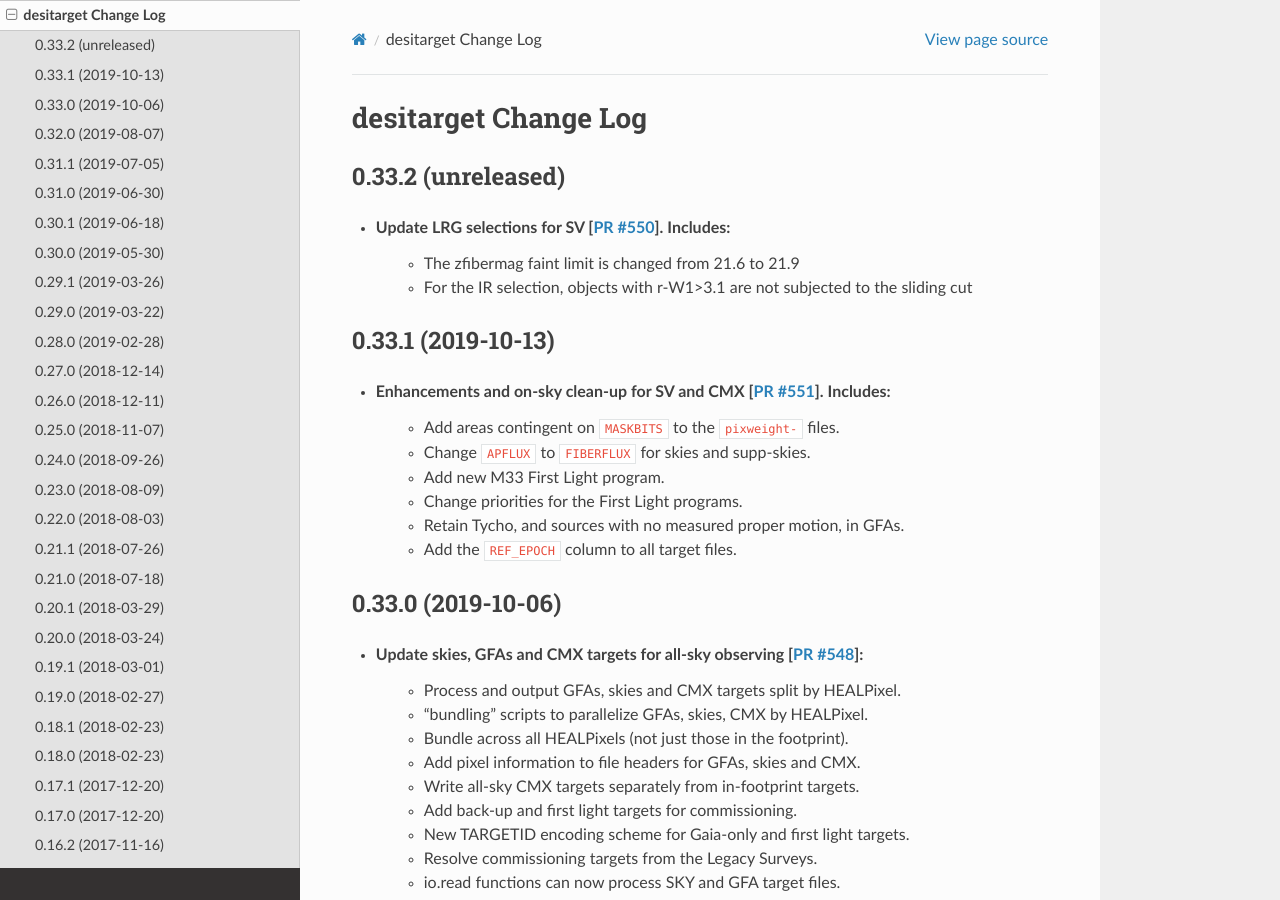
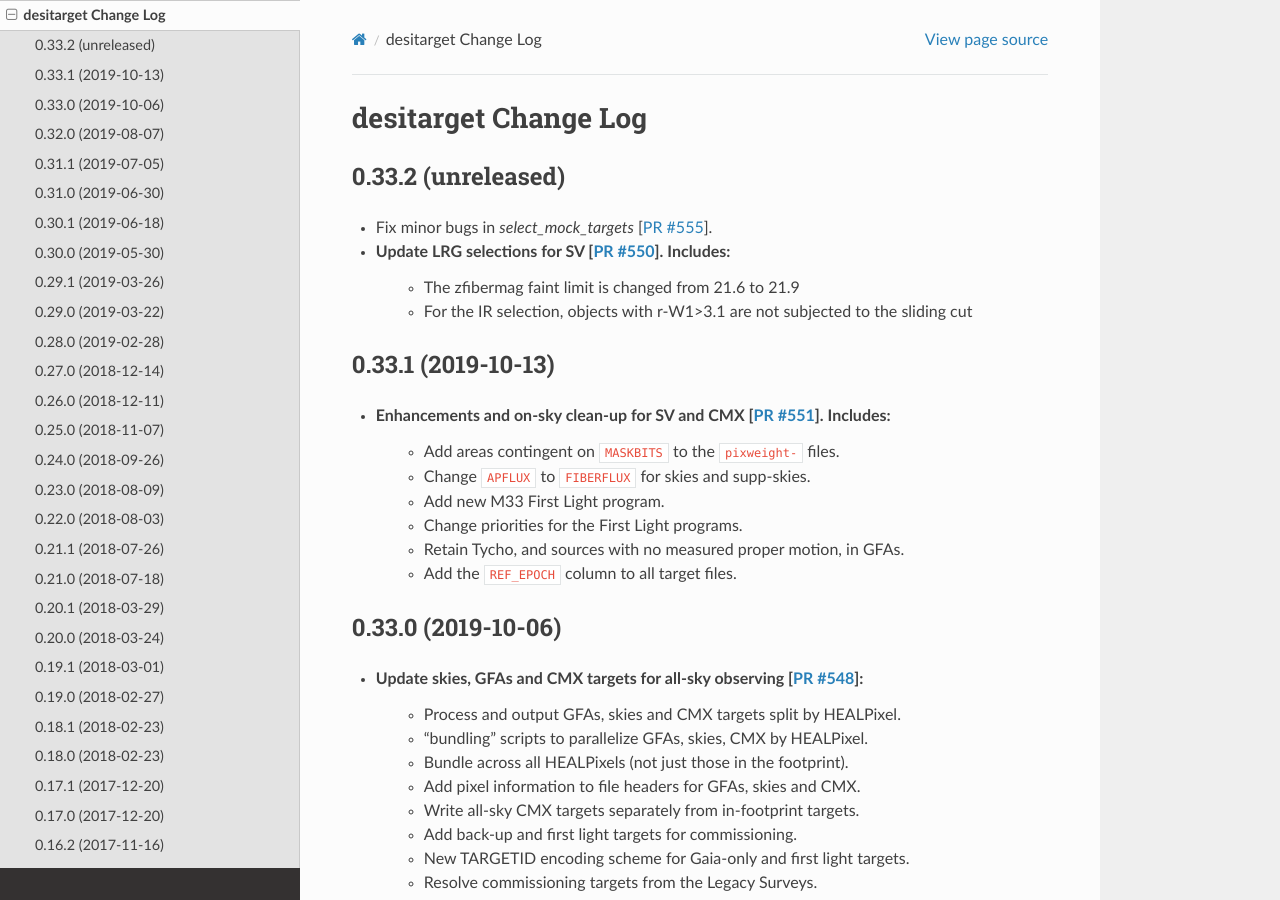
Before and after one commit to desihub/desitarget, a Sphinx documentation site: the page built from doc/changes.rst, in a window 1280 px wide and 900 px high. Built offline with Sphinx 7.4.7 and the Read the Docs theme 2.0.0, drawn with Linux system fonts in a browser that asks for light colours.

Commit message:
update change log [ci skip]

```diff
--- a/doc/changes.rst
+++ b/doc/changes.rst
@@ -5,11 +5,13 @@ desitarget Change Log
 0.33.2 (unreleased)
 -------------------
 
+* Fix minor bugs in `select_mock_targets` [`PR #555`_].
 * Update LRG selections for SV [`PR #550`_]. Includes:
     * The zfibermag faint limit is changed from 21.6 to 21.9
     * For the IR selection, objects with r-W1>3.1 are not subjected to the sliding cut
 
 .. _`PR #550`: https://github.com/desihub/desitarget/pull/550
+.. _`PR #555`: https://github.com/desihub/desitarget/pull/555
 
 0.33.1 (2019-10-13)
 -------------------
```
